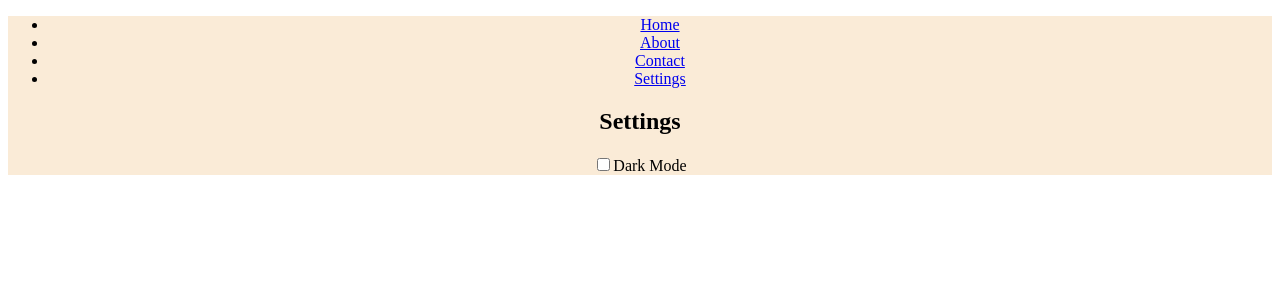
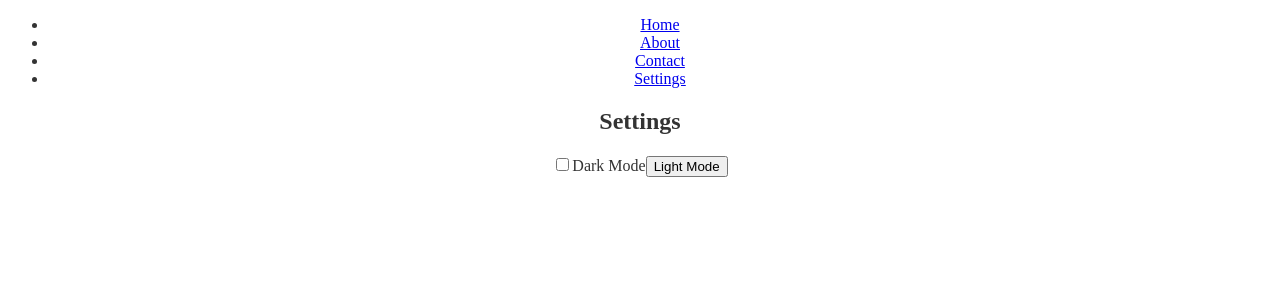
Before and after one commit to clrminded-old/presentee-backup, a React (Create React App) app: page /settings in a window 1280 px wide. Shown: the top 300 px of the page. Built offline with nearby package versions, Linux system fonts and the light colour scheme.

Commit message:
set up settings page with tests

```diff
--- a/src/App.js
+++ b/src/App.js
@@ -1,22 +1,39 @@
-import './App.css';
+import { useState } from 'react';
 import { Routes, Route } from 'react-router-dom';
 import NavigationBar from './Components/Navigationbar/NavigationBar';
 import HomePage from './Pages/Homepage/HomePage';
 import AboutPage from './Pages/Aboutpage/AboutPage';
 import ContactPage from './Pages/Contactpage/ContactPage';
 import SettingsPage from './Pages/Settingspage/SettingsPage';
+import './App.css';
+import './dark-mode.css';
+import './light-mode.css';
 
-function App() {
+const App = () => {
+
+  const [theme, setTheme] = useState(localStorage.getItem('theme') || 'light');
+
+  // Function to toggle the theme will be used to pass to Settings component
+  const toggleTheme = () => {
+    const newTheme = theme === 'light' ? 'dark' : 'light';
+    setTheme(newTheme);
+  };
+
+  // Function to set the theme to light mode and will be used to pass to Settings component
+  const setLightTheme = () => {
+    setTheme('light');
+  };
+
   return (
 
-      <div className="App">
+      <div className={`App ${theme}`}>
         <NavigationBar />
 
         <Routes>
           <Route path="/" element={<HomePage />} />
           <Route path="/about" element={<AboutPage />} />
           <Route path="/contact" element={<ContactPage />} />
-          <Route path="/settings" element={<SettingsPage />} />
+          <Route path="/settings" element={<SettingsPage theme={theme} toggleTheme={toggleTheme} setLightTheme={setLightTheme} />} />
         </Routes>
       </div>
 
--- a/src/Pages/Settingspage/SettingsPage.jsx
+++ b/src/Pages/Settingspage/SettingsPage.jsx
@@ -1,22 +1,6 @@
-import React, { useState, useEffect } from 'react';
+import React from 'react';
 
-const SettingsPage = () => {
-  // State variable to store the current theme, defaults to 'light' if no theme is found in localStorage
-  const [theme, setTheme] = useState(localStorage.getItem('theme') || 'light');
-
-  useEffect(() => {
-    // Update the theme in localStorage whenever the theme state changes
-    localStorage.setItem('theme', theme);
-
-    // Apply the theme to the document's root element (HTML tag) using a data-theme attribute
-    document.documentElement.setAttribute('data-theme', theme);
-  }, [theme]);
-
-  // Function to toggle between 'light' and 'dark' theme
-  const toggleTheme = () => {
-    const newTheme = theme === 'light' ? 'dark' : 'light';
-    setTheme(newTheme);
-  };
+const SettingsPage = ({ theme, toggleTheme, setLightTheme }) => {
 
   return (
     <div>
@@ -26,6 +10,9 @@ const SettingsPage = () => {
         <input type="checkbox" checked={theme === 'dark'} onChange={toggleTheme} />
         Dark Mode
       </label>
+
+      {/* Button to set the theme to light mode */}
+      <button onClick={setLightTheme}>Light Mode</button>
     </div>
   );
 };
--- /dev/null
+++ b/src/dark-mode.css
@@ -0,0 +1,5 @@
+.dark {
+    /* Dark theme styles */
+    background-color: #111;
+    color: #fff;
+  }
--- /dev/null
+++ b/src/light-mode.css
@@ -0,0 +1,5 @@
+.light {
+    /* Light mode styles */
+    background-color: #fff;
+    color: #333;
+  }
```
Also changed, not shown: 1 other file (tests, documents, lock files or other folders).
